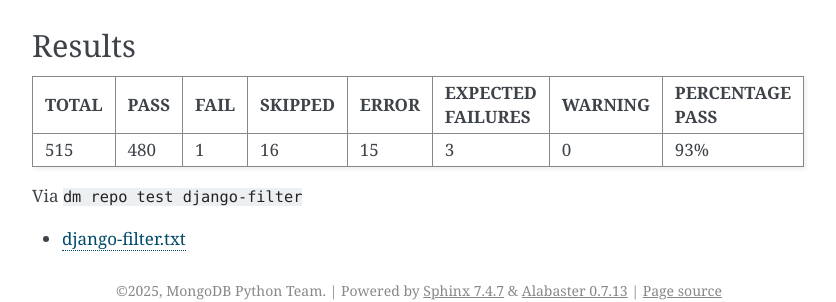
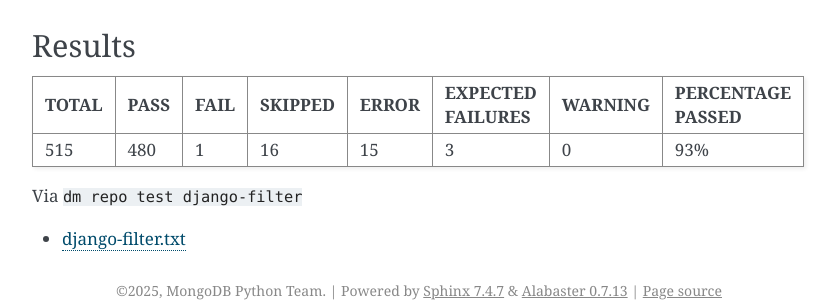
Before and after one commit to aclark4life/django-mongodb-cli, a Sphinx documentation site: the page built from docs/source/supported-libraries/django-filter.rst, in a window 1280 px wide. Shown: the part 1239-1541 px from the top of the page, without its empty margins (388-1224 px from the left). Built offline with Sphinx 7.4.7, drawn with Linux system fonts in a browser that asks for light colours.

Commit message:
Update docs

```diff
--- a/docs/source/supported-libraries/django-filter.rst
+++ b/docs/source/supported-libraries/django-filter.rst
@@ -66,11 +66,11 @@ Via ``dm repo test django-filter -l``
 Results
 -------
 
-+------------+-----------+-----------+----------------+--------------+----------------------------+------------------+----------------------+
-| **TOTAL**  |  **PASS** | **FAIL**  |  **SKIPPED**   |   **ERROR**  | **EXPECTED FAILURES**      |  **WARNING**     |  **PERCENTAGE PASS** |
-+------------+-----------+-----------+----------------+--------------+----------------------------+------------------+----------------------+
-| 515        |      480  | 1         |       16       |       15     |                    3       |   0              |  93%                 |
-+------------+-----------+-----------+----------------+--------------+----------------------------+------------------+----------------------+
++------------+-----------+-----------+----------------+--------------+----------------------------+------------------+---------------------------+
+| **TOTAL**  |  **PASS** | **FAIL**  |  **SKIPPED**   |   **ERROR**  | **EXPECTED FAILURES**      |  **WARNING**     |  **PERCENTAGE PASSED**    |
++------------+-----------+-----------+----------------+--------------+----------------------------+------------------+---------------------------+
+| 515        |      480  | 1         |       16       |       15     |                    3       |   0              |  93%                      |
++------------+-----------+-----------+----------------+--------------+----------------------------+------------------+---------------------------+
 
 Via ``dm repo test django-filter``
 
```
